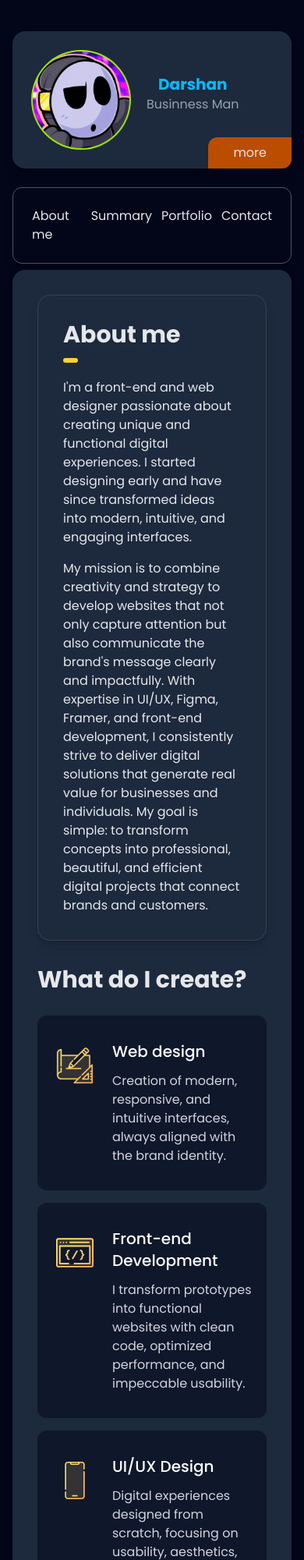
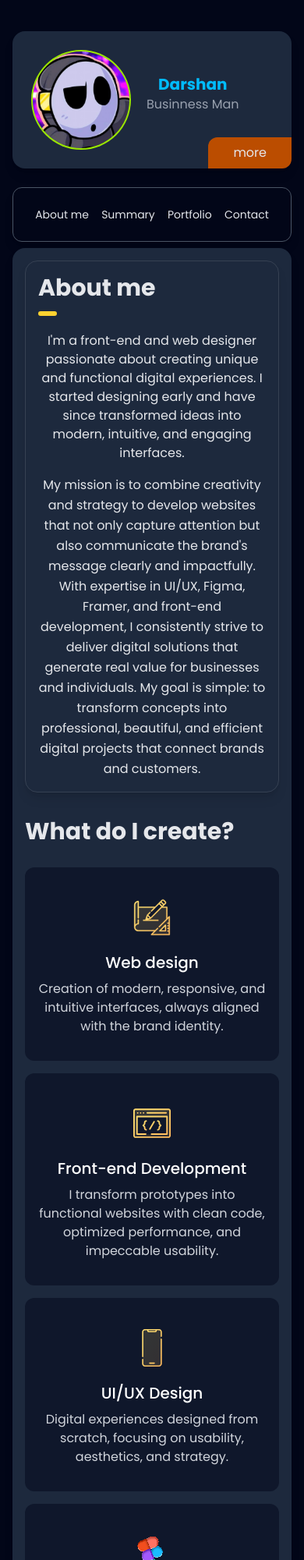
Before and after one commit to Darshan-choubisa/portfolio, a website: page index.html in a window 390 px wide. Shown: the top 2000 px of the page at 78% size. Drawn offline with Linux system fonts and the light colour scheme.

Commit message:
update code for mobile

```diff
--- a/index.html
+++ b/index.html
@@ -96,27 +96,27 @@
 
 
         <main class="flex-1">
-            <nav class="bg-slate-950 rounded-xl p-6 h-5xl shadow-lg border-1 border-gray-600 lg:mt-2 "
+            <nav class="bg-slate-950 rounded-xl p-6 p-2 h-5xl shadow-lg border-1 border-gray-600 lg:mt-2 "
                 id="aboutme-mobile">
                 <ul class="flex justify-evenly gap-3">
-                    <li id="aboutme"><a href="#">About me</a></li>
-                    <li id="summary"><a href="#">Summary</a></li>
-                    <li id="port"><a href="#">Portfolio</a></li>
-                    <li id="contact"><a href="#">Contact</a></li>
+                    <li class="text-sm" id="aboutme"><a href="#">About me</a></li>
+                    <li class="text-sm" id="summary"><a href="#">Summary</a></li>
+                    <li class="text-sm" id="port"><a href="#">Portfolio</a></li>
+                    <li class="text-sm " id="contact"><a href="#">Contact</a></li>
                 </ul>
             </nav>
 
             <!-- About  -->
-            <section class="bg-slate-800 p-8 rounded-2xl shadow-lg mt-2 " id="card-1">
-                <div class="bg-slate-800 p-8 rounded-2xl shadow-lg border-1 border-gray-700">
+            <section class="bg-slate-800 md:p-8 p-4 rounded-2xl shadow-lg mt-2 " id="card-1">
+                <div class="bg-slate-800 md:p-8 p-4 rounded-2xl shadow-lg border-1 border-gray-700">
                     <h1 class="text-3xl font-bold">About me</h1>
                     <div class="border-3 border-amber-300 rounded-2xl w-1/12 mt-3"></div>
-                    <p class="mt-5">
+                    <p class="mt-5 text-center">
                         I'm a front-end and web designer passionate about creating unique and functional digital
                         experiences. I started designing early and have since transformed ideas into modern, intuitive,
                         and engaging interfaces.
                     </p>
-                    <p class="mt-4">
+                    <p class="mt-4 text-center leading-relaxed">
                         My mission is to combine creativity and strategy to develop websites that not only capture
                         attention but also communicate the brand's message clearly and impactfully. With expertise in
                         UI/UX, Figma, Framer, and front-end development, I consistently strive to deliver digital
@@ -130,41 +130,61 @@
                     <h1 class="text-3xl font-bold mb-7">What do I create?</h1>
 
                     <div class="grid lg:grid-cols-2 grid-cols-1 gap-4">
-                        <div class="flex  bg-slate-900 rounded-xl py-8 px-4">
-                            <img class="w-16 h-16 mx-auto p-2 mr-4" src="./assets/1_icon-design.svg" alt="">
-                            <div class="flex flex-col">
+                        <!-- <div class="md:flex  bg-slate-900 rounded-xl py-8 px-4 flex justify-center items-center">
+                            <img class="w-16 h-16 mx-auto p-2 mr-4 flex items-center" src="./assets/1_icon-design.svg" alt="">
+                            <div>
                                 <h1 class="text-xl font-medium text-white mb-3">Web design</h1>
-                                <p class="text-gray-300">Creation of modern, responsive, and intuitive interfaces,
+                                <p class="text-gray-300 ">Creation of modern, responsive, and intuitive interfaces,
                                     always
-                                    aligned with the brand identity.</p>
+                                    aligned with the brand identity.
+                                </p>
                             </div>
+                        </div> -->
+                        <div class="bg-slate-900 rounded-xl py-8 px-4">
+                            <div class="flex md:flex-row flex-col items-center gap-3">
+                                <img class="w-16 h-16 p-2" src="./assets/1_icon-design.svg" alt="">
+                                <h1 class="text-xl font-medium text-white">Web design</h1>
+                            </div>
+                            <p class="text-gray-300 md:ml-18 md:text-start text-center md:mt-0 mt-2">
+                                Creation of modern, responsive, and intuitive interfaces,
+                                always aligned with the brand identity.
+                            </p>
                         </div>
-                        <div class="flex py-8 px-4 bg-slate-900 rounded-xl">
-                            <img class="w-16 h-16 mx-auto p-2 mr-4" src="./assets/2_icon-dev.svg" alt="">
-                            <div class="flex flex-col">
-                                <h1 class="text-xl font-medium text-white mb-3">Front-end Development</h1>
-                                <p class="text-gray-300">I transform prototypes into functional websites with clean
-                                    code,
-                                    optimized performance, and impeccable usability.</p>
+
+                        <div class="bg-slate-900 rounded-xl py-8 px-4 items-center">
+                            <div class="flex md:flex-row flex-col items-center gap-3">
+                                <img class="w-16 h-16 p-2" src="./assets/2_icon-dev.svg" alt="">
+                                <h1 class="text-xl font-medium text-white">Front-end Development</h1>
                             </div>
+                            <p class="text-gray-300 md:ml-18 md:text-start text-center md:mt-0 mt-2">
+                                I transform prototypes into functional websites with clean
+                                code,
+                                optimized performance, and impeccable usability.
+                            </p>
                         </div>
-                        <div class="flex py-8 px-4 bg-slate-900 rounded-xl">
-                            <img class="w-16 h-16 mx-auto p-2 mr-4" src="./assets/3_icon-app.svg" alt="">
-                            <div class="flex flex-col">
-                                <h1 class="text-xl font-medium text-white mb-3">UI/UX Design</h1>
-                                <p class="text-gray-300">Digital experiences designed from scratch, focusing on
-                                    usability,
-                                    aesthetics, and strategy.</p>
+
+                        <div class="bg-slate-900 rounded-xl py-8 px-4">
+                            <div class="flex md:flex-row flex-col items-center gap-3">
+                                <img class="w-16 h-16 p-2" src="./assets/3_icon-app.svg" alt="">
+                                <h1 class="text-xl font-medium text-white">UI/UX Design</h1>
                             </div>
+                            <p class="text-gray-300 md:ml-18 md:text-start text-center md:mt-0 mt-2">
+                                Digital experiences designed from scratch, focusing on
+                                usability,
+                                aesthetics, and strategy.
+                            </p>
                         </div>
-                        <div class="flex py-8 px-4 bg-slate-900 rounded-xl">
-                            <img class="w-16 h-16 mx-auto p-2 mr-4" src="./assets/4_figma.svg" alt="">
-                            <div class="flex flex-col">
-                                <h1 class="text-xl font-medium text-white mb-3">Prototyping & Interactivity</h1>
-                                <p class="text-gray-300">I use tools like Figma and Framer to create navigable
-                                    prototypes
-                                    that bring the client's vision closer to the final product.</p>
+
+                        <div class="bg-slate-900 rounded-xl py-8 px-4">
+                            <div class="flex md:flex-row flex-col items-center gap-3">
+                                <img class="w-16 h-16 p-2" src="./assets/4_figma.svg" alt="">
+                                <h1 class="lg:text-xl text-sm font-medium text-white">Prototyping & Interactivity</h1>
                             </div>
+                            <p class="text-gray-300 md:ml-18 md:text-start text-center md:mt-0 mt-2">
+                                I use tools like Figma and Framer to create navigable
+                                prototypes
+                                that bring the client's vision closer to the final product.
+                            </p>
                         </div>
                     </div>
                 </div>
@@ -336,7 +356,7 @@
                     </div>
                 </nav>
 
-                <div class="grid grid-cols-3 mt-8 gap-8">
+                <div class="md:grid md:grid-cols-3 mt-8 md:gap-8 flex flex-col gap-4 ">
                     <div class="border-1 border-gray-600 rounded-xl hover:scale-90 transform transition-all duration-200  object-contain"
                         id="project-1">
                         <img class="rounded-xl object-contain" src="./Hunmaanjii.png" alt="">
@@ -361,14 +381,14 @@
             <!-- Portfolio  -->
 
             <!-- Contact -->
-            <section class="bg-slate-800 p-8 border-gray-700 rounded-2xl shadow-lg mt-2 hidden" id="card-4">
+            <section class="bg-slate-800 p-8 border-gray-700 rounded-2xl shadow-lg mt-2 hidden " id="card-4">
                 <h1 class="text-3xl font-bold">Contact</h1>
                 <div class="border-3 border-amber-300 rounded-2xl w-1/12 mt-3"></div>
 
-                <div class="border-1 border-slate-500 rounded-2xl mt-10 p-10">
-                    <img class="w-25 h-25 rounded-full mb-3" src="./Uniqueimg.jpg" alt="">
-                    <span class="text-2xl font-bold text-gray-100">Darshan choubsia</span>
-                    <p class="text-sm text-gray-400">Hello my Friend if you contact me Dail +91 701468xxxx</p>
+                <div class="border-1 border-slate-500 rounded-2xl mt-10 p-10 flex flex-col items-center">
+                    <img class="w-25 h-25 rounded-full mb-3 " src="./Uniqueimg.jpg" alt="">
+                    <span class="text-2xl font-bold text-gray-100 items-center">Darshan choubsia</span>
+                    <p class="text-sm text-gray-400 text-center">Hello my Friend if you contact me Dail +91 701468xxxx</p>
                 </div>
             </section>
             <!-- Contact  -->
```
Also changed, not shown: output.css.
